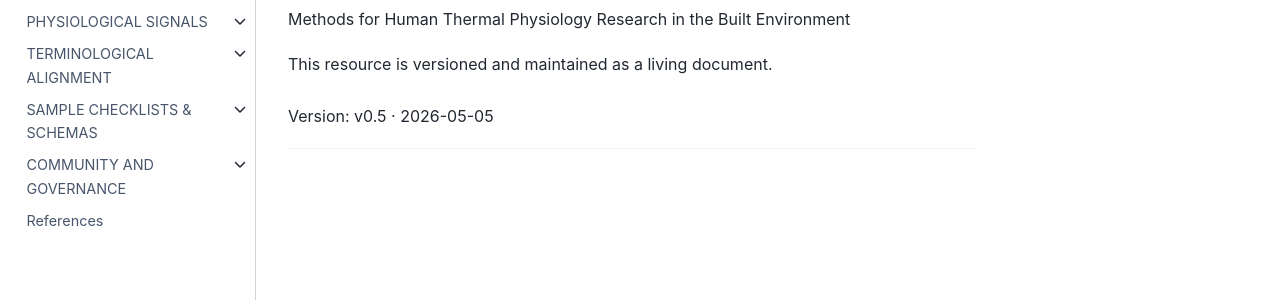
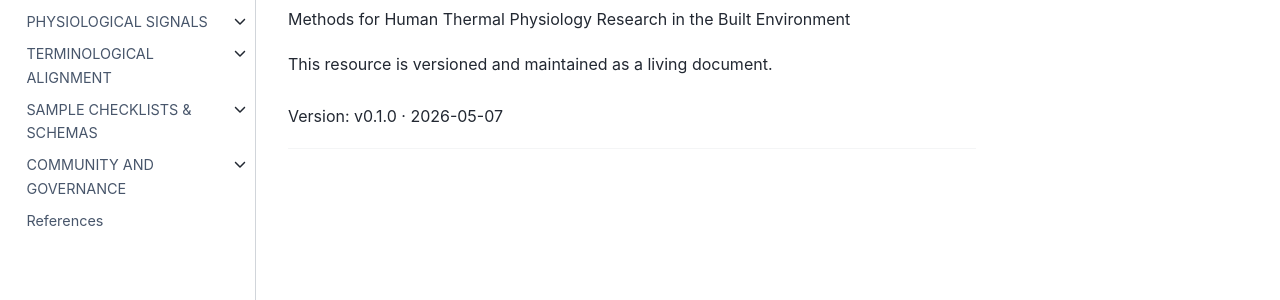
Before and after one commit to bilgekobas/WhyWeMeasureWhat, a Jupyter Book: the page built from book/content/index.md, in a window 1280 px wide. Shown: the part 175-475 px from the top of the page. Built offline with Jupyter Book 1.0.4 settings and Sphinx 7.4.7 and the Sphinx Book theme 1.1.4, drawn with Linux system fonts in a browser that asks for light colours.

Commit message:
Trigger fresh deployment

```diff
--- a/book/content/index.md
+++ b/book/content/index.md
@@ -3,6 +3,6 @@
 Methods for Human Thermal Physiology Research in the Built Environment
 
 This resource is versioned and maintained as a living document.
-<br></br>Version: v0.5 · 2026-05-05
+<br></br>Version: v0.1.0 · 2026-05-07
 
 ---
```
